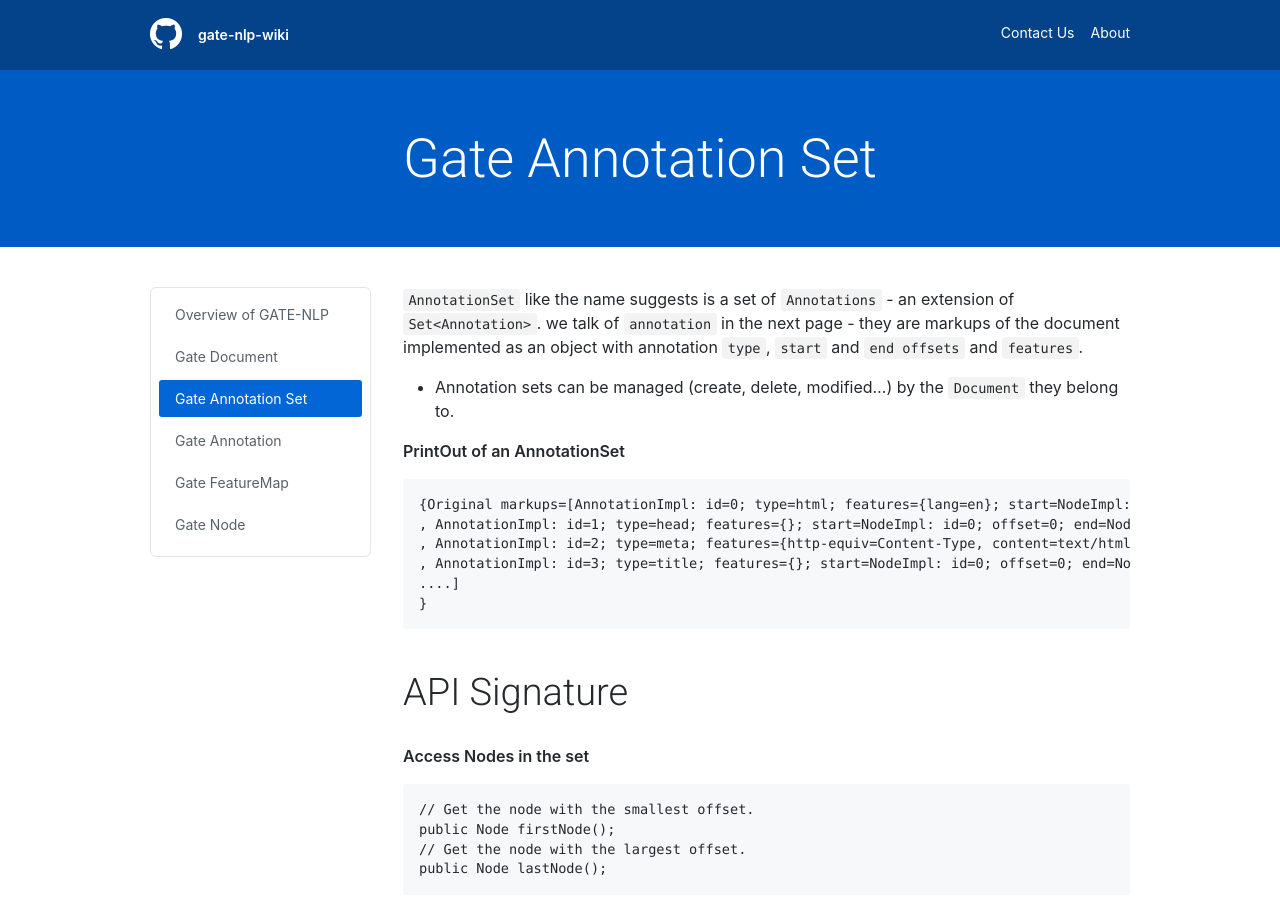
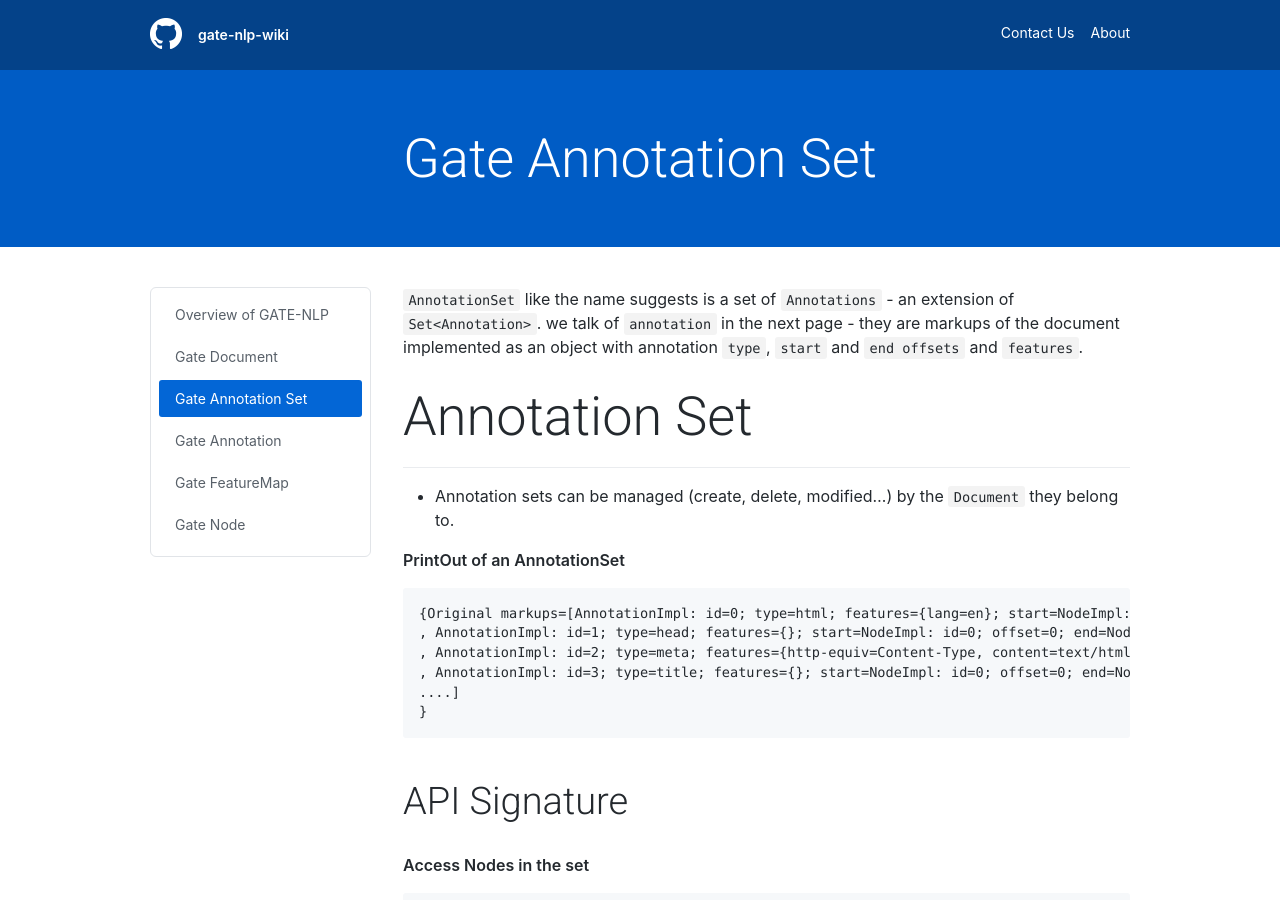
Before and after one commit to easimadi/gate-nlp-wiki, a Jekyll site: the page built from docs/_articles/1-overview-gate-nlp/2-gate-annotation-set.md, in a window 1280 px wide and 900 px high. Built offline with Jekyll 4.4.1, drawn with Linux system fonts in a browser that asks for light colours.

Commit message:
Update 2-gate-annotation-set.md

````diff
--- a/docs/_articles/1-overview-gate-nlp/2-gate-annotation-set.md
+++ b/docs/_articles/1-overview-gate-nlp/2-gate-annotation-set.md
@@ -6,7 +6,10 @@ title: Gate Annotation Set
 we talk of `annotation` in the next page - they are markups of the document implemented as an object with annotation `type`,
 `start` and `end offsets` and `features`.
 
+# Annotation Set
 - Annotation sets can be managed (create, delete, modified...) by the `Document` they belong to.
+
+
 
 **PrintOut of an AnnotationSet**
 ```
````
